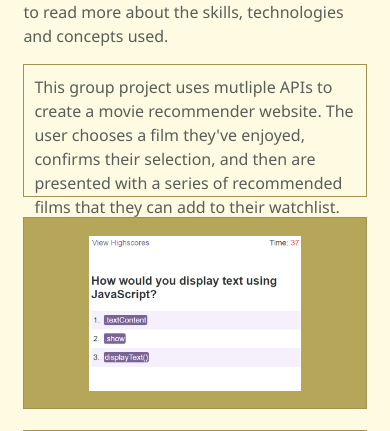
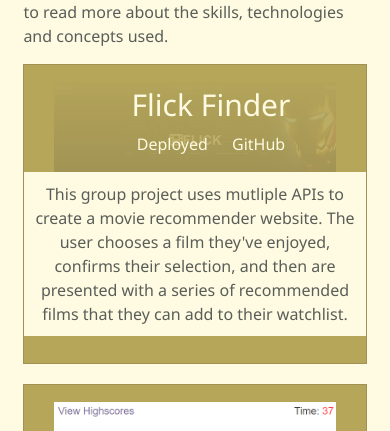
Before and after one commit to lydiabarham/Personal-Portfolio, a React (Vite) app in the folder portfolio/: page /project in a window 390 px wide. Both pictures are taken after a click on the element 195 px from the left and 543 px from the top of the page. Shown: the part 413-844 px from the top of the page. Built offline with nearby package versions, Linux system fonts and the light colour scheme.

Commit message:
update gallery styling to work properly on phone screens

```diff
--- a/portfolio/src/components/pages/Home/Home.jsx
+++ b/portfolio/src/components/pages/Home/Home.jsx
@@ -6,7 +6,7 @@ function Home() {
     <div className='home-box'>
       <div className='home-container'>
         <h1>Home Page</h1>
-        <img className='headShot' src="../../../../public/headshot.jpg" alt='Headshot' height='350px'></img>
+        <img className='headShot' src="../../../../public/headshot.jpg" alt='Headshot' width='300px'></img>
         <p>
         I am a highly motivated, driven, and ambitious person looking to progress and learn more within a front-end development position. Having recently completed a 16-week EdX bootcamp, I have turned my problem-solving skills into development skills and transferred my Photoshop skills to UX design principles, creating functioning, user-friendly apps with visually-compelling layouts.
         </p>
--- a/portfolio/src/components/pages/Home/styleHome.css
+++ b/portfolio/src/components/pages/Home/styleHome.css
@@ -20,4 +20,5 @@ img {
     display: block;
     margin: auto;
     padding: 30px;
+    max-width: 300px;
 }
--- a/portfolio/src/components/pages/ProjectGallery/Projects/ProjectCard.jsx
+++ b/portfolio/src/components/pages/ProjectGallery/Projects/ProjectCard.jsx
@@ -5,8 +5,8 @@ import './styleProject.css'
 
 function ShowContent(props) {
   return (
-    <>
       <div className="content">
+        <div>
         <ul>
           <li className="project-name">
             {props.name}
@@ -19,19 +19,22 @@ function ShowContent(props) {
       <div className='project-description'>
         <p className="card-text"> {props.description} </p>
       </div>
-    </>
+      </div>
   )
 }
 
+
 function ProjectCard(props) {
   const [showContent, setShowContent] = useState(false);
+const [isContentVisible, setContentVisible] = useState(false);
 
   const toggleContent = () => {
     setShowContent(!showContent);
+    setContentVisible(!isContentVisible);
   };
 
   return (
-    <div className="card" onClick={toggleContent}>
+    <div className={isContentVisible ? 'card expanded' : 'card'} onClick={toggleContent}>
       <div className="img-container">
         <img className='center-fit' alt={props.name} src={props.image} />
       </div>
--- a/portfolio/src/components/pages/ProjectGallery/Projects/styleProject.css
+++ b/portfolio/src/components/pages/ProjectGallery/Projects/styleProject.css
@@ -20,23 +20,25 @@
     background-color: var(--green);
     border-radius: 0%;
     margin-bottom: 6%;
+    flex-direction: column;
+    height: auto;
 }
 
 .img-container {
-    display: grid;
     width: 100%;
+    height: auto;
 }
 
 .center-fit {
-    max-width: 80%;
+    max-width: 100%;
     max-height: 80vh;
     margin: auto;
     padding-top: 5%;
     padding-bottom: 5%;
 }
 
-.card:hover + .content {
-    display: inline;
+.home-container .expanded {
+    height: 300px;
 }
 
 .content {
@@ -47,16 +49,17 @@
     position: absolute;
     text-align: center;
     width: 100%;
-    height: 100%;
+    height: auto;
     padding-top: 5%;
 }
+
 .project-description {
     color: #30362f;
-    position: absolute;
+    display: block;
     bottom: 0px;
     background-color: var(--beige);
-    max-height: 100%;
     padding: 10px;
+    height: auto;
 }
 
 .link {
```
